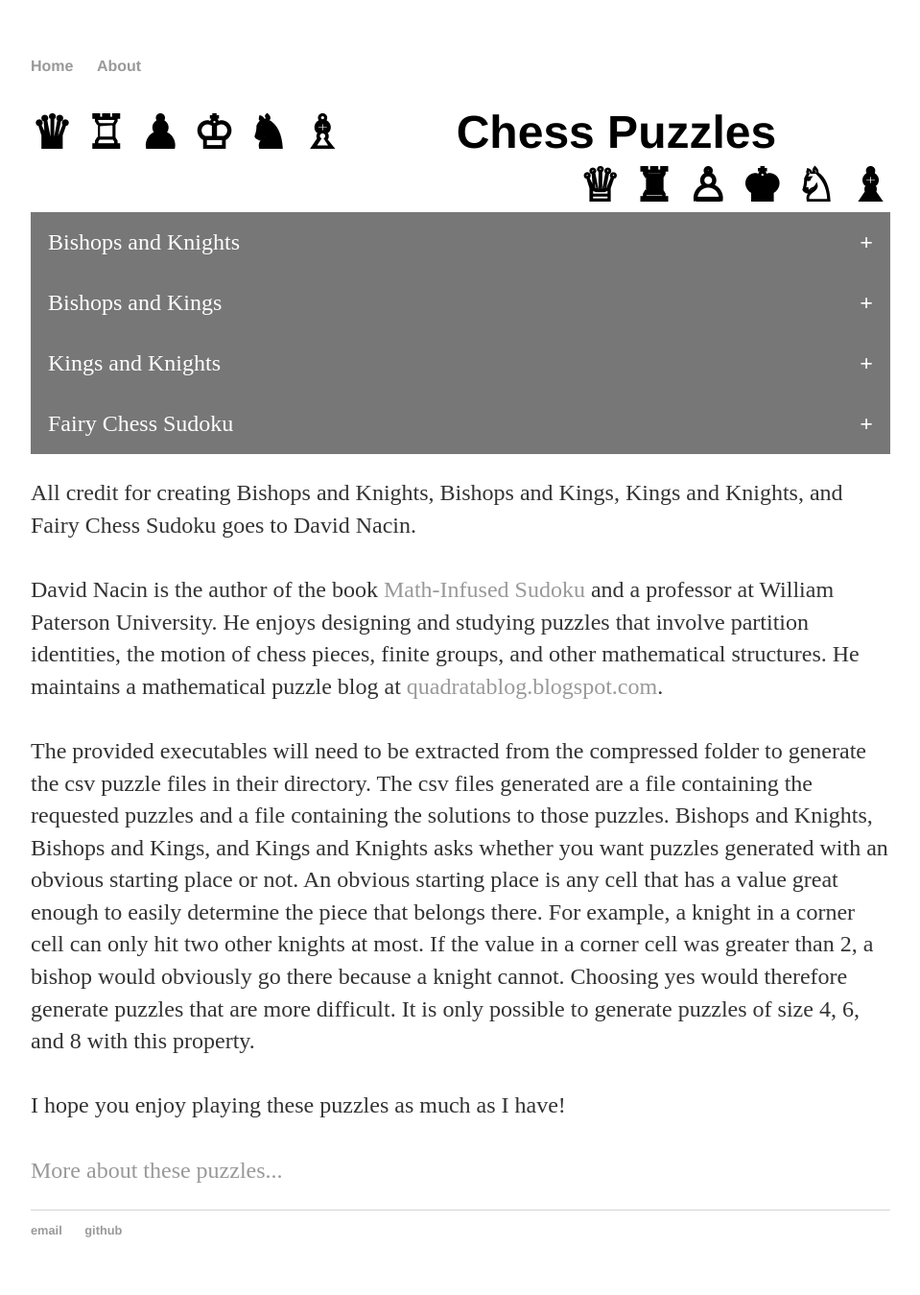
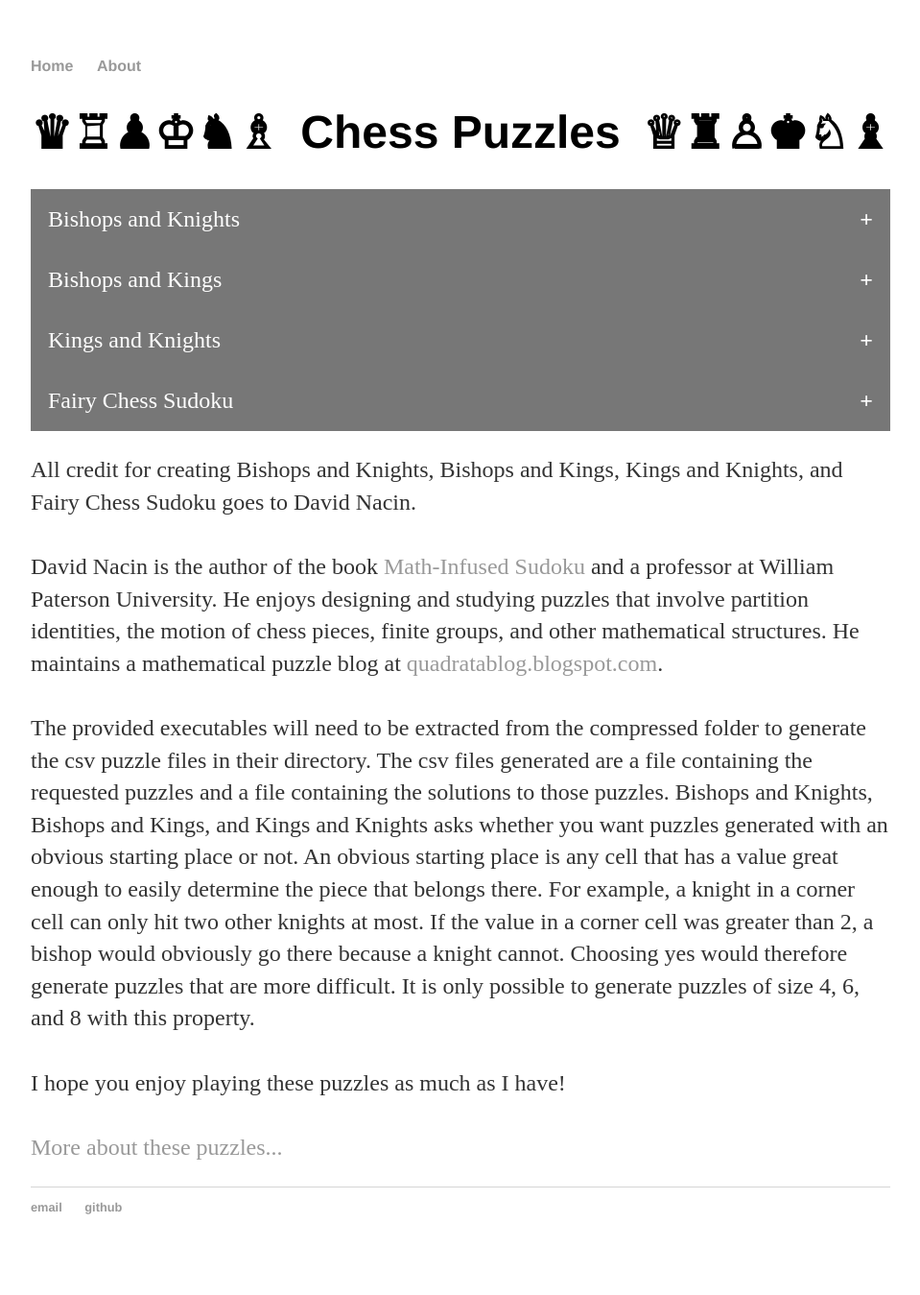
Before and after one commit to CThielsen1/CThielsen1.github.io, a Jekyll site: the page built from index.html, in a window 1280 px wide. Shown: the whole page at 96% size, without its empty margins (160-1119 px from the left). Built offline with Jekyll 4.4.1, drawn with Linux system fonts in a browser that asks for light colours; after the commit the page ends 1325 px from its top, so only the background shows below that.

Commit message:
Update main.css

```diff
--- a/css/main.css
+++ b/css/main.css
@@ -25,11 +25,11 @@ h1 {
     text-align: center;
 }
 h1:before {
-    content: ' \265B' ' \2656' ' \265F' ' \2654' ' \265E' ' \2657' ' \0020';
+    content: '\265B' '\2656' '\265F' '\2654' '\265E' '\2657';
     float: left;
 }
 h1:after {
-    content: ' \2655' ' \265C' ' \2659' ' \265A' ' \2658' ' \265D';
+    content: '\2655' '\265C' '\2659' '\265A' '\2658' '\265D';
     float: right;
 }
 p {
```
